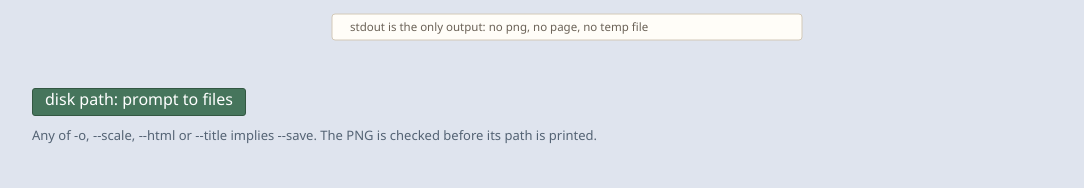
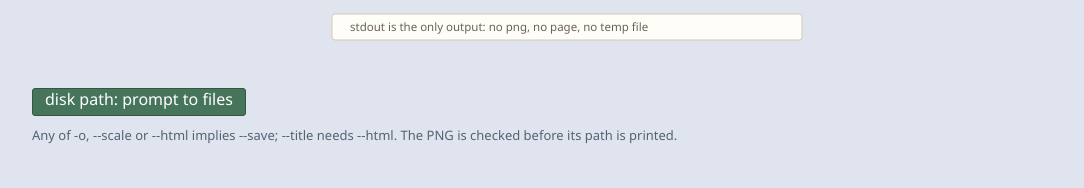
Before and after one commit to chezhenkie/qr-code-skill, a plain HTML site: page docs/app-flow.html in a window 1280 px wide. Shown: the part 860-1048 px from the top of the page, without its empty margins (88-1172 px from the left). Drawn offline with Linux system fonts and the light colour scheme.

Commit message:
1.2.0 docs: record the audit closure

```diff
--- a/docs/app-flow.html
+++ b/docs/app-flow.html
@@ -246,7 +246,7 @@
     <div class="head">
       <h2>disk path: prompt to files</h2>
     </div>
-    <p class="note">Any of -o, --scale, --html or --title implies --save. The PNG is checked before its path is printed.</p>
+    <p class="note">Any of -o, --scale or --html implies --save; --title needs --html. The PNG is checked before its path is printed.</p>
     <svg viewBox="0 0 1040 592" role="img" aria-label="Disk path: save request, encoder, png writer focus, path printed and phone camera, with an over-capacity exit and a viewer page side channel">
       <defs>
         <marker id="dskHead" viewBox="0 0 10 10" refX="9" refY="5" markerWidth="7" markerHeight="7" orient="auto">
```
Also changed, not shown: docs/app-flow-dark.png, 5 other files.
